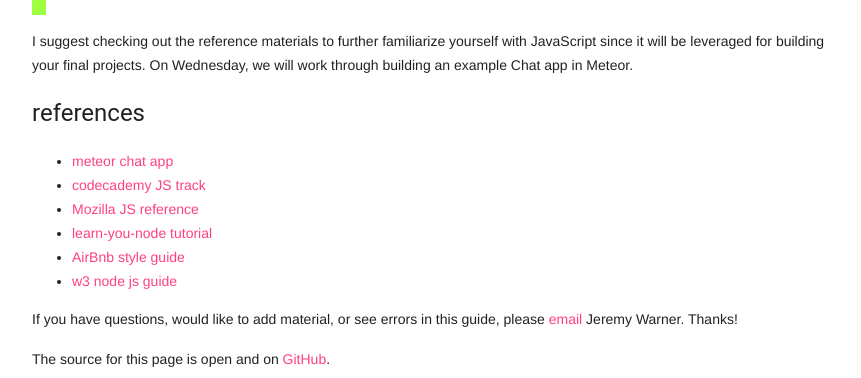
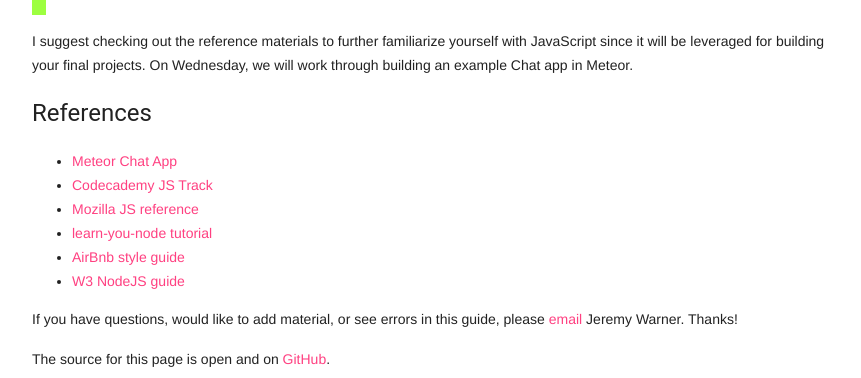
Before and after one commit to cs160-berkeley/website, a Jekyll site: the page built from js-guide.md, in a window 1280 px wide and 900 px high, scrolled down 4105 px. Shown: the part 485-863 px from the top of the window, without its empty margins (208-1069 px from the left). Built offline with Jekyll 4.4.1, drawn with Linux system fonts in a browser that asks for light colours.

Commit message:
update refs

```diff
--- a/js-guide.md
+++ b/js-guide.md
@@ -223,14 +223,14 @@
 Wednesday, we will work through building an example Chat app in Meteor.
 
 
-### references
+### References
 
-- [meteor chat app][mchat]
-- [codecademy JS track][codecad]
+- [Meteor Chat App][mchat]
+- [Codecademy JS Track][codecad]
 - [Mozilla JS reference][mozilla]
 - [learn-you-node tutorial][learnyounode]
 - [AirBnb style guide][ajs]
-- [w3 node js guide][w3node]
+- [W3 NodeJS guide][w3node]
 
 If you have questions, would like to add material, or see errors in this guide,
 please [email](/#course-staff) Jeremy Warner. Thanks!
```
